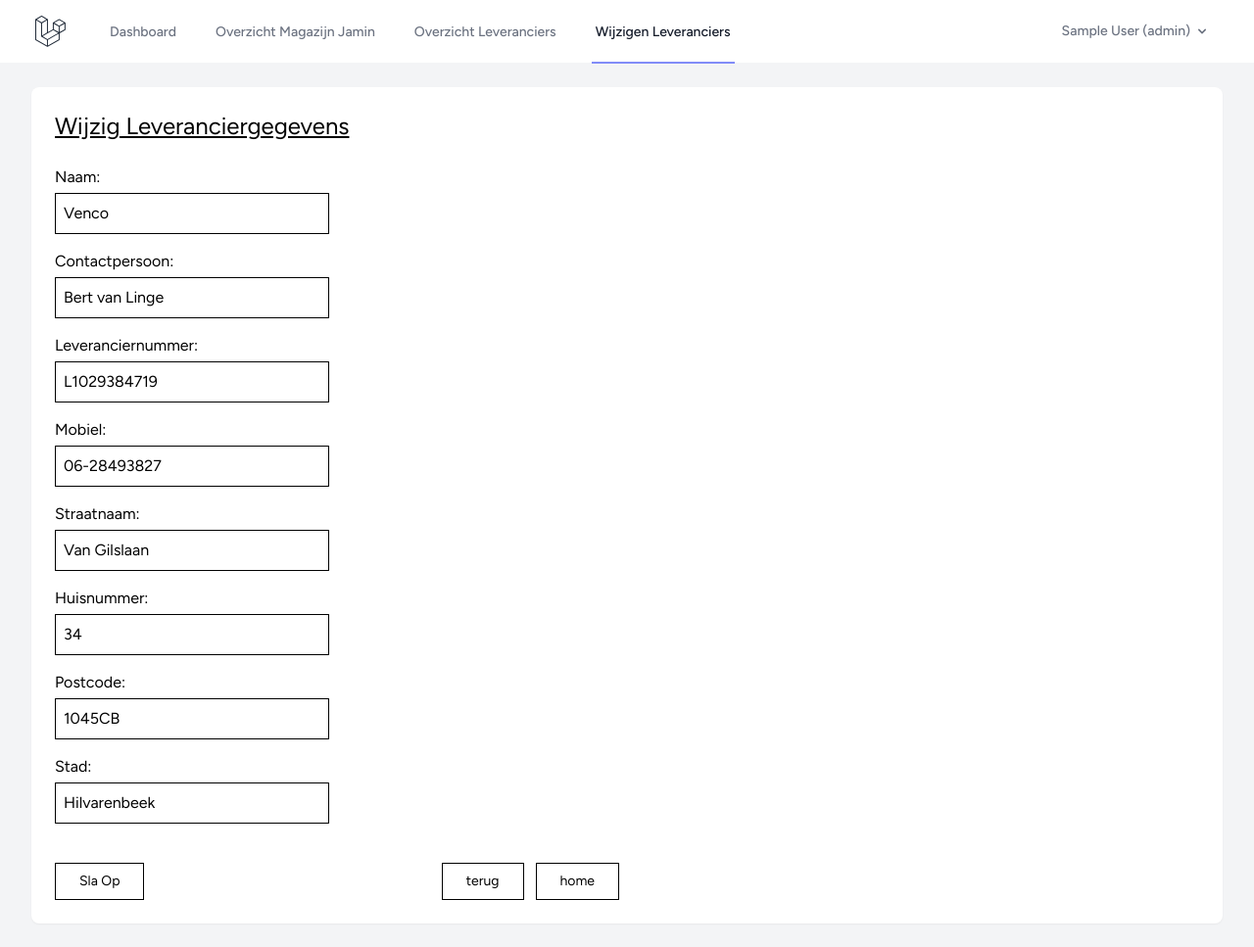
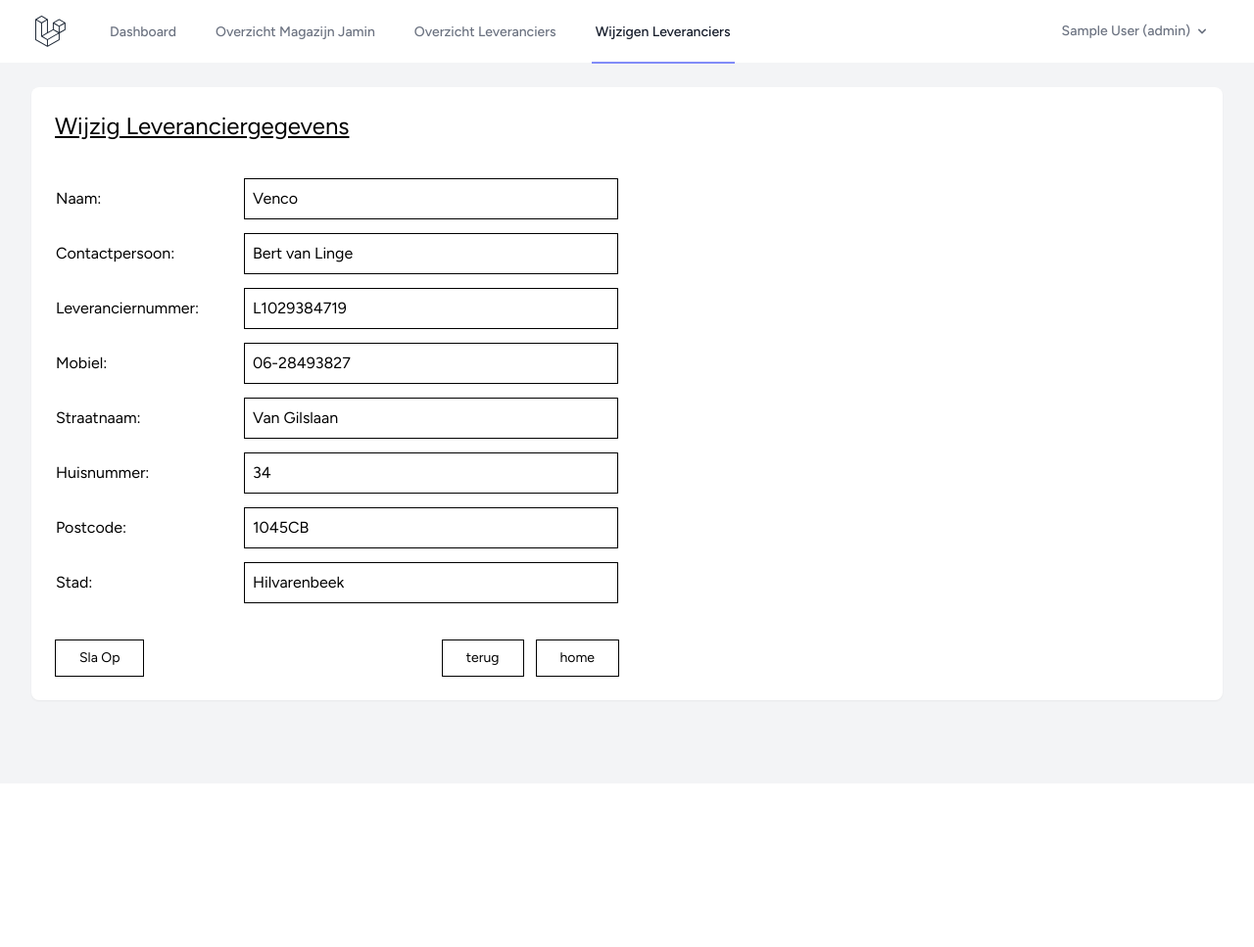
Before and after one commit to Hussein-kadhim/leerjaar-2-p1-laravel, a Laravel app: page /leverancier/1/edit in a window 1280 px wide. Shown: the whole page at 98% size. After the commit the page ends 717 px from the top, so only its background shows below. Run offline with Laravel 12, Linux system fonts and the light colour scheme; the visitor is signed in with stand-in values (Sample User, id 1); data comes from the database, SQL or seed files in the repository; style sheets or scripts are compiled from the project's sources.

Commit message:
opmaak wijzig leveranciergegevens formulier identiek gemaakt aan de tekening

```diff
--- a/resources/views/leverancier/edit.blade.php
+++ b/resources/views/leverancier/edit.blade.php
@@ -35,124 +35,152 @@
                     </script>
                 @endif
 
-                {{-- Formulier volgens Wireframe-04 --}}
-                <form action="{{ route('leverancier.update', $leverancier->LeverancierId) }}" method="POST" class="max-w-xl space-y-4">
+                {{-- Formulier volgens Wireframe-04 (Label links, input rechts) --}}
+                <form action="{{ route('leverancier.update', $leverancier->LeverancierId) }}" method="POST" class="max-w-xl">
                     @csrf
 
-                    <div>
-                        <label for="Naam" class="block text-base mb-1">Naam:</label>
+                    <table class="w-full border-separate border-spacing-y-3 mb-6">
+                        <tbody>
+                            <tr>
+                                <td class="w-48 align-middle text-base font-normal pr-4">
+                                    <label for="Naam">Naam:</label>
+                                </td>
+                                <td>
                                     <input type="text"
                                            name="Naam"
                                            id="Naam"
                                            value="{{ old('Naam', $leverancier->Naam) }}"
                                            required
-                               style="width: 280px; max-width: 100%; display: block;"
-                               class="border border-black p-2 text-base rounded-none focus:outline-none focus:ring-1 focus:ring-black">
+                                           class="w-full border border-black p-2 text-base rounded-none focus:outline-none focus:ring-1 focus:ring-black">
                                     @error('Naam')
                                         <p class="text-red-600 text-sm mt-1">{{ $message }}</p>
                                     @enderror
-                    </div>
+                                </td>
+                            </tr>
 
-                    <div>
-                        <label for="ContactPersoon" class="block text-base mb-1">Contactpersoon:</label>
+                            <tr>
+                                <td class="w-48 align-middle text-base font-normal pr-4">
+                                    <label for="ContactPersoon">Contactpersoon:</label>
+                                </td>
+                                <td>
                                     <input type="text"
                                            name="ContactPersoon"
                                            id="ContactPersoon"
                                            value="{{ old('ContactPersoon', $leverancier->ContactPersoon) }}"
                                            required
-                               style="width: 280px; max-width: 100%; display: block;"
-                               class="border border-black p-2 text-base rounded-none focus:outline-none focus:ring-1 focus:ring-black">
+                                           class="w-full border border-black p-2 text-base rounded-none focus:outline-none focus:ring-1 focus:ring-black">
                                     @error('ContactPersoon')
                                         <p class="text-red-600 text-sm mt-1">{{ $message }}</p>
                                     @enderror
-                    </div>
+                                </td>
+                            </tr>
 
-                    <div>
-                        <label for="LeverancierNummer" class="block text-base mb-1">Leveranciernummer:</label>
+                            <tr>
+                                <td class="w-48 align-middle text-base font-normal pr-4">
+                                    <label for="LeverancierNummer">Leveranciernummer:</label>
+                                </td>
+                                <td>
                                     <input type="text"
                                            name="LeverancierNummer"
                                            id="LeverancierNummer"
                                            value="{{ old('LeverancierNummer', $leverancier->LeverancierNummer) }}"
                                            required
-                               style="width: 280px; max-width: 100%; display: block;"
-                               class="border border-black p-2 text-base rounded-none focus:outline-none focus:ring-1 focus:ring-black">
+                                           class="w-full border border-black p-2 text-base rounded-none focus:outline-none focus:ring-1 focus:ring-black">
                                     @error('LeverancierNummer')
                                         <p class="text-red-600 text-sm mt-1">{{ $message }}</p>
                                     @enderror
-                    </div>
+                                </td>
+                            </tr>
 
-                    <div>
-                        <label for="Mobiel" class="block text-base mb-1">Mobiel:</label>
+                            <tr>
+                                <td class="w-48 align-middle text-base font-normal pr-4">
+                                    <label for="Mobiel">Mobiel:</label>
+                                </td>
+                                <td>
                                     <input type="text"
                                            name="Mobiel"
                                            id="Mobiel"
                                            value="{{ old('Mobiel', $leverancier->Mobiel) }}"
                                            required
-                               style="width: 280px; max-width: 100%; display: block;"
-                               class="border border-black p-2 text-base rounded-none focus:outline-none focus:ring-1 focus:ring-black">
+                                           class="w-full border border-black p-2 text-base rounded-none focus:outline-none focus:ring-1 focus:ring-black">
                                     @error('Mobiel')
                                         <p class="text-red-600 text-sm mt-1">{{ $message }}</p>
                                     @enderror
-                    </div>
+                                </td>
+                            </tr>
 
-                    <div>
-                        <label for="Straatnaam" class="block text-base mb-1">Straatnaam:</label>
+                            <tr>
+                                <td class="w-48 align-middle text-base font-normal pr-4">
+                                    <label for="Straatnaam">Straatnaam:</label>
+                                </td>
+                                <td>
                                     <input type="text"
                                            name="Straatnaam"
                                            id="Straatnaam"
                                            value="{{ old('Straatnaam', $leverancier->Straatnaam) }}"
                                            required
-                               style="width: 280px; max-width: 100%; display: block;"
-                               class="border border-black p-2 text-base rounded-none focus:outline-none focus:ring-1 focus:ring-black">
+                                           class="w-full border border-black p-2 text-base rounded-none focus:outline-none focus:ring-1 focus:ring-black">
                                     @error('Straatnaam')
                                         <p class="text-red-600 text-sm mt-1">{{ $message }}</p>
                                     @enderror
-                    </div>
+                                </td>
+                            </tr>
 
-                    <div>
-                        <label for="Huisnummer" class="block text-base mb-1">Huisnummer:</label>
+                            <tr>
+                                <td class="w-48 align-middle text-base font-normal pr-4">
+                                    <label for="Huisnummer">Huisnummer:</label>
+                                </td>
+                                <td>
                                     <input type="text"
                                            name="Huisnummer"
                                            id="Huisnummer"
                                            value="{{ old('Huisnummer', $leverancier->Huisnummer) }}"
                                            required
-                               style="width: 280px; max-width: 100%; display: block;"
-                               class="border border-black p-2 text-base rounded-none focus:outline-none focus:ring-1 focus:ring-black">
+                                           class="w-full border border-black p-2 text-base rounded-none focus:outline-none focus:ring-1 focus:ring-black">
                                     @error('Huisnummer')
                                         <p class="text-red-600 text-sm mt-1">{{ $message }}</p>
                                     @enderror
-                    </div>
+                                </td>
+                            </tr>
 
-                    <div>
-                        <label for="Postcode" class="block text-base mb-1">Postcode:</label>
+                            <tr>
+                                <td class="w-48 align-middle text-base font-normal pr-4">
+                                    <label for="Postcode">Postcode:</label>
+                                </td>
+                                <td>
                                     <input type="text"
                                            name="Postcode"
                                            id="Postcode"
                                            value="{{ old('Postcode', $leverancier->Postcode) }}"
                                            required
-                               style="width: 280px; max-width: 100%; display: block;"
-                               class="border border-black p-2 text-base rounded-none focus:outline-none focus:ring-1 focus:ring-black">
+                                           class="w-full border border-black p-2 text-base rounded-none focus:outline-none focus:ring-1 focus:ring-black">
                                     @error('Postcode')
                                         <p class="text-red-600 text-sm mt-1">{{ $message }}</p>
                                     @enderror
-                    </div>
+                                </td>
+                            </tr>
 
-                    <div>
-                        <label for="Stad" class="block text-base mb-1">Stad:</label>
+                            <tr>
+                                <td class="w-48 align-middle text-base font-normal pr-4">
+                                    <label for="Stad">Stad:</label>
+                                </td>
+                                <td>
                                     <input type="text"
                                            name="Stad"
                                            id="Stad"
                                            value="{{ old('Stad', $leverancier->Stad) }}"
                                            required
-                               style="width: 280px; max-width: 100%; display: block;"
-                               class="border border-black p-2 text-base rounded-none focus:outline-none focus:ring-1 focus:ring-black">
+                                           class="w-full border border-black p-2 text-base rounded-none focus:outline-none focus:ring-1 focus:ring-black">
                                     @error('Stad')
                                         <p class="text-red-600 text-sm mt-1">{{ $message }}</p>
                                     @enderror
-                    </div>
+                                </td>
+                            </tr>
+                        </tbody>
+                    </table>
 
                     {{-- Knoppenbalk: Sla Op links, terug en home rechts --}}
-                    <div class="pt-4 flex flex-row justify-between items-center" style="margin-top: 24px;">
+                    <div class="mt-6 flex flex-row justify-between items-center">
                         <div>
                             <button type="submit"
                                     class="px-6 py-2 border border-black bg-white hover:bg-gray-100 text-black font-normal text-sm">
@@ -161,11 +189,11 @@
                         </div>
                         <div class="flex flex-row gap-3 items-center">
                             <a href="{{ route('leverancier.details', $leverancier->LeverancierId) }}"
-                               class="px-6 py-2 border border-black bg-white hover:bg-gray-100 text-black font-normal text-sm">
+                               class="px-6 py-2 border border-black bg-white hover:bg-gray-100 text-black font-normal text-sm inline-block">
                                 terug
                             </a>
                             <a href="{{ route('dashboard') }}"
-                               class="px-6 py-2 border border-black bg-white hover:bg-gray-100 text-black font-normal text-sm">
+                               class="px-6 py-2 border border-black bg-white hover:bg-gray-100 text-black font-normal text-sm inline-block">
                                 home
                             </a>
                         </div>
```
Lines whose indentation alone changed are shown as unchanged.
